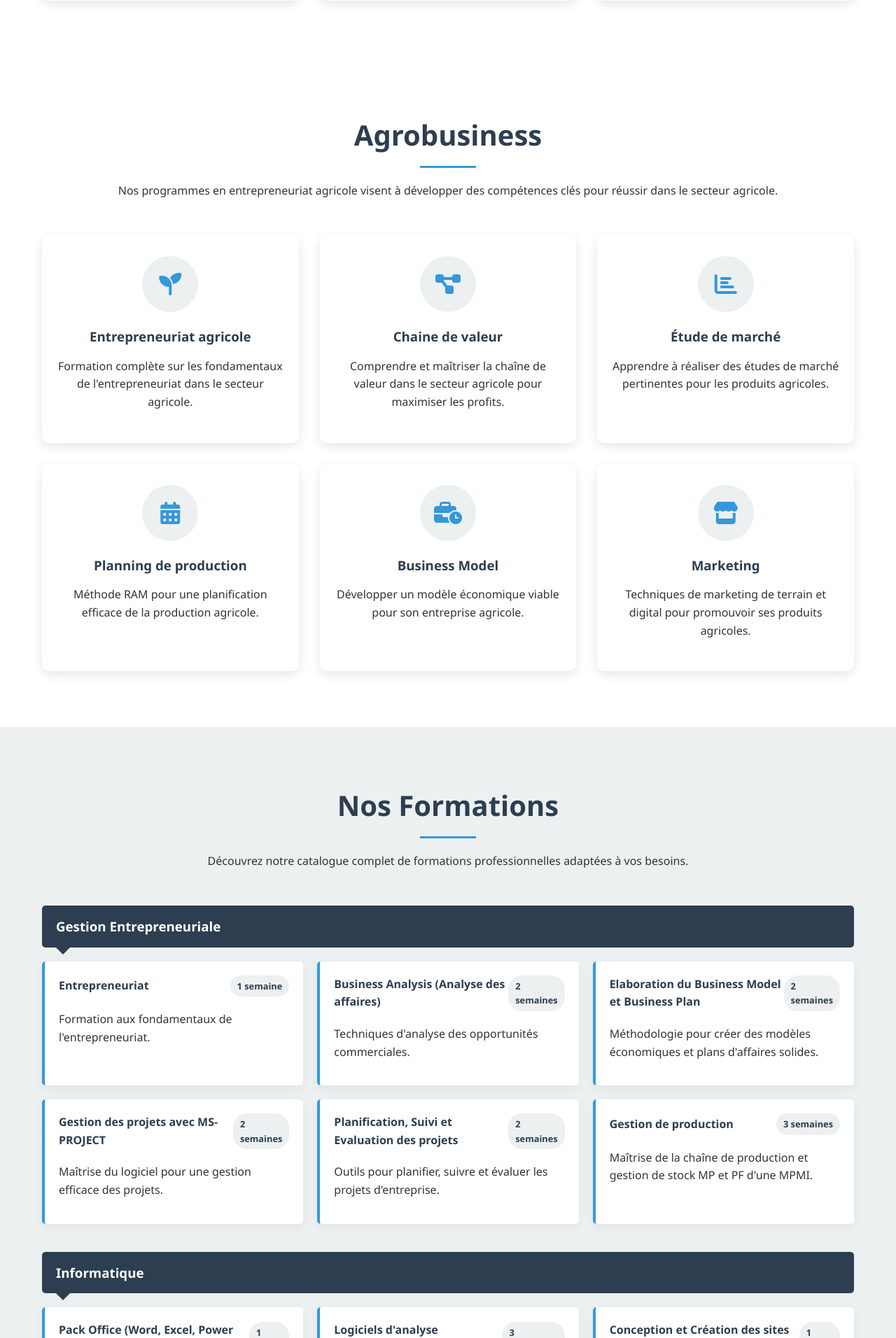
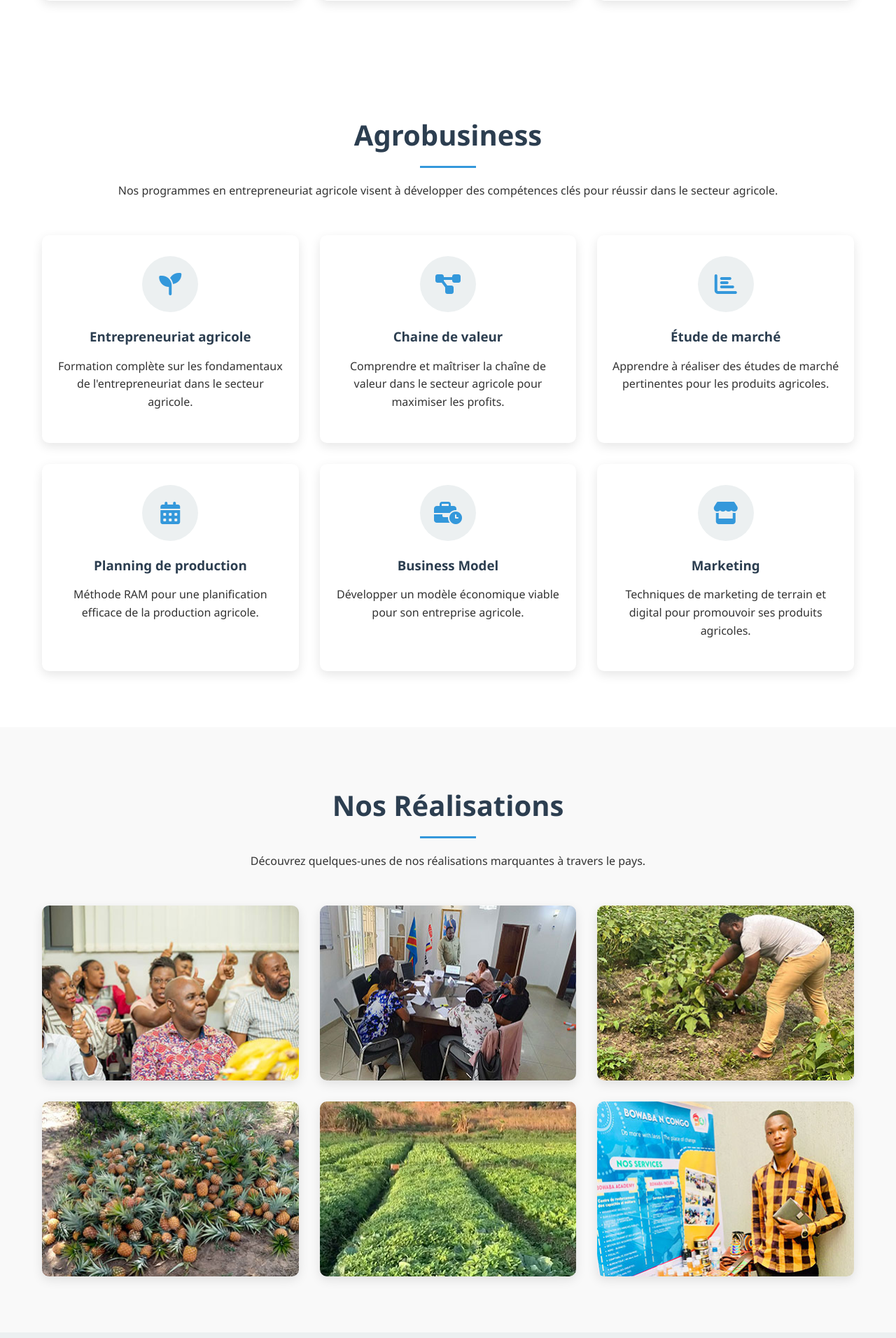
Before and after one commit to Claude-Mutela/bowaba, a PHP site: page /fondation/fondation.php in a window 1280 px wide. Shown: the part 3359-5271 px from the top of the page at 70% size. Run offline with PHP 8.4, Linux system fonts and the light colour scheme.

Commit message:
feat:add the realization section

```diff
--- /dev/null
+++ b/fondation/assets/css/realisation.css
@@ -0,0 +1,75 @@
+/* Achievements Section */
+    .achievements {
+        background-color: #f9f9f9;
+    }
+
+    .achievements-grid {
+        display: grid;
+        grid-template-columns: repeat(auto-fit, minmax(300px, 1fr));
+        gap: 30px;
+        margin-top: 50px;
+    }
+
+    .achievement-card {
+        position: relative;
+        border-radius: 10px;
+        overflow: hidden;
+        box-shadow: 0 5px 15px rgba(0, 0, 0, 0.1);
+        height: 250px;
+        transition: all 0.5s ease;
+        transform: translateY(20px);
+        opacity: 0;
+    }
+
+    .achievement-card.animated {
+        transform: translateY(0);
+        opacity: 1;
+    }
+
+    .card-image {
+        width: 100%;
+        height: 100%;
+    }
+
+    .card-image img {
+        width: 100%;
+        height: 100%;
+        object-fit: cover;
+        transition: transform 0.5s ease;
+    }
+
+    .achievement-card:hover .card-image img {
+        transform: scale(1.1);
+    }
+
+    .card-overlay {
+        position: absolute;
+        top: 0;
+        left: 0;
+        width: 100%;
+        height: 100%;
+        background: rgba(0, 0, 0, 0.7);
+        backdrop-filter: blur(5px);
+        display: flex;
+        flex-direction: column;
+        justify-content: center;
+        padding: 20px;
+        color: white;
+        opacity: 0;
+        transition: opacity 0.3s ease;
+    }
+
+    .achievement-card:hover .card-overlay {
+        opacity: 1;
+    }
+
+    .card-overlay h3 {
+        color: white;
+        margin-bottom: 15px;
+        font-size: 1.5rem;
+    }
+
+    .card-overlay p {
+        color: #eee;
+        font-size: 0.9rem;
+    }
--- a/fondation/assets/css/style.css
+++ b/fondation/assets/css/style.css
@@ -297,6 +297,7 @@
             margin-bottom: 15px;
         }
 
+
         /* Training Section */
         .training {
             background-color: var(--light-color);
--- /dev/null
+++ b/fondation/assets/js/realisation.js
@@ -0,0 +1,22 @@
+    // Animation for achievement cards
+    const achievementCards = document.querySelectorAll('.achievement-card');
+
+    function animateCards() {
+        achievementCards.forEach((card, index) => {
+            setTimeout(() => {
+                card.classList.add('animated');
+            }, 150 * index);
+        });
+    }
+
+    // Trigger animation when section is in view
+    const observer = new IntersectionObserver((entries) => {
+        entries.forEach(entry => {
+            if (entry.isIntersecting) {
+                animateCards();
+                observer.unobserve(entry.target);
+            }
+        });
+    }, { threshold: 0.1 });
+
+    observer.observe(document.querySelector('.achievements'));
--- a/fondation/assets/js/script.js
+++ b/fondation/assets/js/script.js
@@ -56,6 +56,7 @@
             showSlide(nextSlide);
         }, 5000);
 
+
         // Form submission (prevent default for demo)
         const form = document.querySelector('.contact-form form');
         form.addEventListener('submit', (e) => {
--- a/fondation/fondation.php
+++ b/fondation/fondation.php
@@ -1,24 +1,28 @@
 <!DOCTYPE html>
 <html lang="fr">
+
 <head>
     <meta charset="UTF-8">
     <meta name="viewport" content="width=device-width, initial-scale=1.0">
     <title>Fondation Bowabancongo - Professionnalisation des acteurs non étatiques</title>
     <link rel="stylesheet" href="https://cdnjs.cloudflare.com/ajax/libs/font-awesome/6.4.0/css/all.min.css">
     <link rel="stylesheet" href="assets/css/style.css">
+    <link rel="stylesheet" href="assets/css/realisation.css">
 </head>
+
 <body>
     <!-- Header & Navigation -->
     <header>
         <div class="container">
             <nav class="navbar">
-                <a href="#" class="logo">Fondation <span>Bowabancongo</span></a>
+                <a href="#" class="logo">FO <span>B</span></a>
                 <ul class="nav-links">
                     <li><a href="#home">Accueil</a></li>
                     <li><a href="#about">À propos</a></li>
                     <li><a href="#activities">Activités</a></li>
                     <li><a href="#missions">Missions</a></li>
                     <li><a href="#objectives">Objectifs</a></li>
+                    <li><a href="#achievements">Réalisations </a></li>
                     <li><a href="#training">Formation</a></li>
                     <li><a href="#agrobusiness">Agrobusiness</a></li>
                     <li><a href="#contact">Contact</a></li>
@@ -242,6 +246,82 @@
         </div>
     </section>
 
+    <!-- Réalisations Section -->
+    <section class="achievements" id="achievements">
+        <div class="container">
+            <h2>Nos Réalisations</h2>
+            <p class="text-center">Découvrez quelques-unes de nos réalisations marquantes à travers le pays.</p>
+
+            <div class="achievements-grid">
+                <!-- Card 1 -->
+                <div class="achievement-card">
+                    <div class="card-image">
+                        <img src="assets/img/realisation/rel6.jpg">
+                    </div>
+                    <div class="card-overlay">
+                        <h3>Formation en renforcement des capacités</h3>
+                        <p>Formation et coaching personnalisé des personnes affectées par le projet d'aménagement hydroagricole dans la commune de Nsele, Kinshasa.</p>
+                    </div>
+                </div>
+
+                <!-- Card 2 -->
+                <div class="achievement-card">
+                    <div class="card-image">
+                        <img src="assets/img/realisation/rel5.jpg">
+                    </div>
+                    <div class="card-overlay">
+                        <h3>Accompagnement entrepreneurial</h3>
+                        <p>Projet d'accompagnement de 119 femmes entrepreneurs productrices de chitwangues pour le développement durable de leurs micro-entreprises.</p>
+                    </div>
+                </div>
+
+                <!-- Card 3 -->
+                <div class="achievement-card">
+                    <div class="card-image">
+                        <img src="assets/img/realisation/rel1.jpg">
+                    </div>
+                    <div class="card-overlay">
+                        <h3>Formation agricole</h3>
+                        <p>Formation et accompagnement entrepreneurial des producteurs agricoles dans le cadre du Programme APEFE/Haut-Katanga à Lubumbashi.</p>
+                    </div>
+                </div>
+
+                <!-- Card 4 -->
+                <div class="achievement-card">
+                    <div class="card-image">
+                        <img src="assets/img/realisation/rel3.jpg">
+                    </div>
+                    <div class="card-overlay">
+                        <h3>Restructuration organisationnelle</h3>
+                        <p>Diagnostic et rapport pour la restructuration organisationnelle de l'ONG locale AASD, avec production d'un manuel de procédures.</p>
+                    </div>
+                </div>
+
+                <!-- Card 5 -->
+                <div class="achievement-card">
+                    <div class="card-image">
+                        <img src="assets/img/realisation/rel2.jpg">
+                    </div>
+                    <div class="card-overlay">
+                        <h3>Coaching entrepreneurial</h3>
+                        <p>Programme de coaching entrepreneurial pour autonomiser les jeunes apprenants par la création de micro-entreprises.</p>
+                    </div>
+                </div>
+
+                <!-- Card 6 -->
+                <div class="achievement-card">
+                    <div class="card-image">
+                        <img src="assets/img/realisation/rel4.jpg">
+                    </div>
+                    <div class="card-overlay">
+                        <h3>Formation en entrepreneuriat</h3>
+                        <p>Formation de 1 000 jeunes entrepreneurs en entrepreneuriat dans le cadre du projet Talents Pluriels lancé par CUSO INTERNATIONAL.</p>
+                    </div>
+                </div>
+            </div>
+        </div>
+    </section>
+
     <!-- Training Section -->
     <section class="training" id="training">
         <div class="container">
@@ -438,6 +516,7 @@
                         <li><a href="#home">Accueil</a></li>
                         <li><a href="#about">À propos</a></li>
                         <li><a href="#activities">Activités</a></li>
+                        <li><a href="#achievements">Réalisations </a></li>
                         <li><a href="#training">Formations</a></li>
                         <li><a href="#agrobusiness">Agrobusiness</a></li>
                         <li><a href="#contact">Contact</a></li>
```
Also changed, not shown: other parts of fondation/fondation.php (+15 -15 lines), fondation/assets/img/about.jpg (added), fondation/assets/img/realisation/rel1.jpg (added), fondation/assets/img/realisation/rel2.jpg (added), fondation/assets/img/realisation/rel3.jpg (added), fondation/assets/img/realisation/rel4.jpg (added), fondation/assets/img/realisation/rel5.jpg (added), fondation/assets/img/realisation/rel6.jpg (added), fondation/assets/img/slides/slide1.jpg (added), fondation/assets/img/slides/slide2.jpeg (added), fondation/assets/img/slides/slide3.jpg (added).
